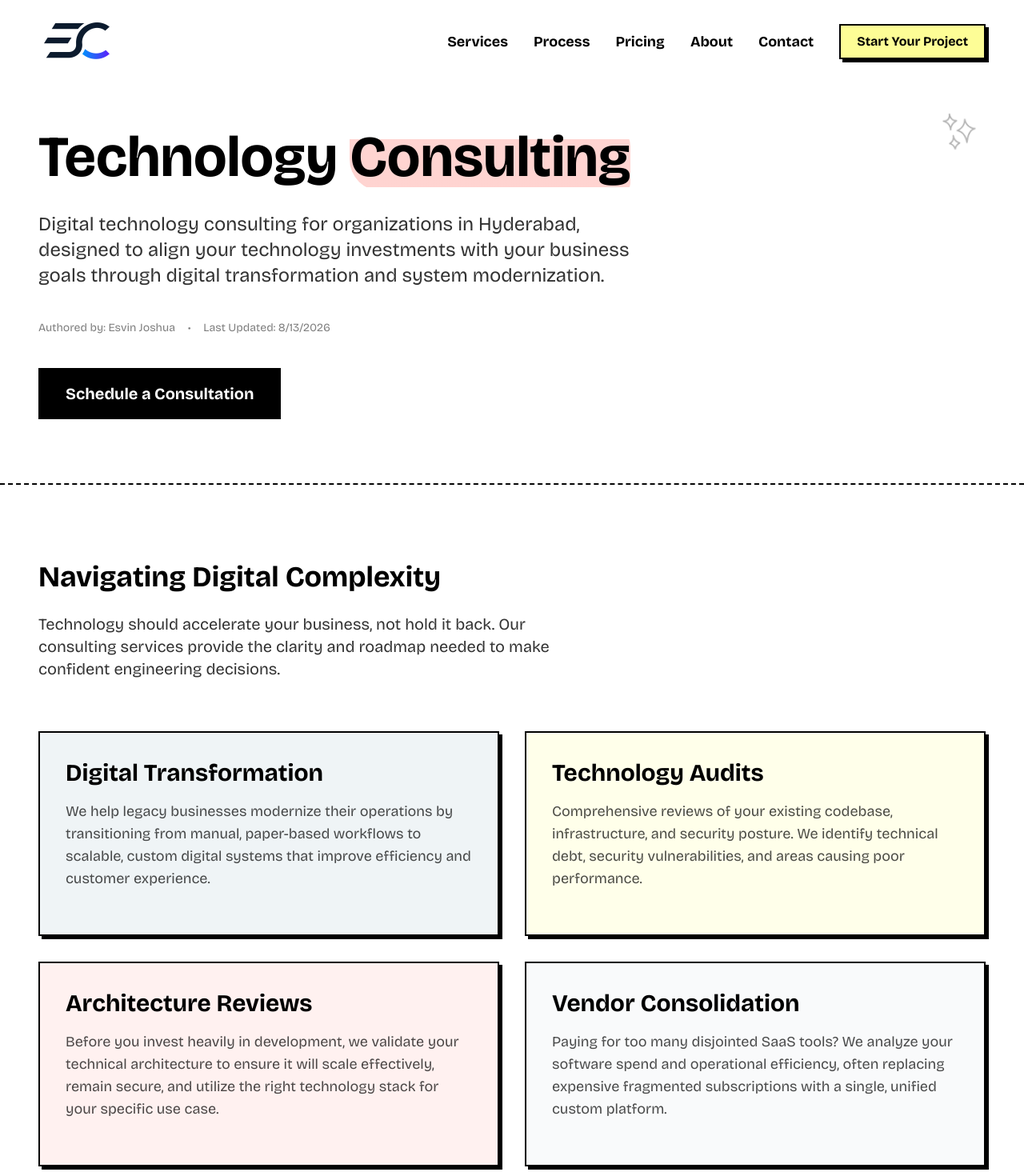
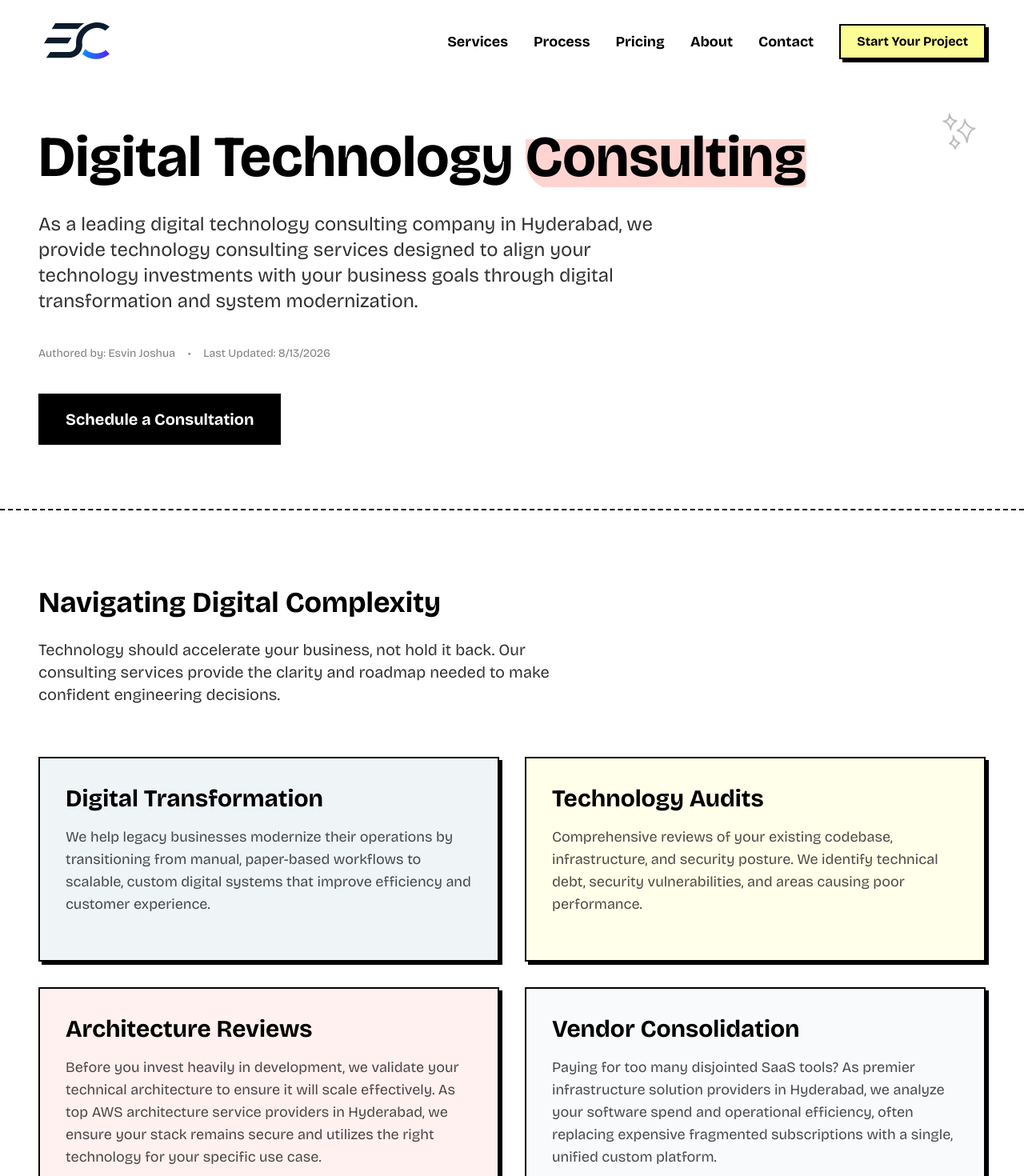
Before and after one commit to Esvin-Creative/esvin-creative-website, a Next.js app: page /technology-consulting in a window 1280 px wide. Shown: the top 1470 px of the page at 80% size. Built offline with nearby package versions, Linux system fonts and the light colour scheme.

Commit message:
update SEO

```diff
--- a/app/layout.tsx
+++ b/app/layout.tsx
@@ -65,7 +65,7 @@ export const metadata: Metadata = {
 
 const organizationSchema = {
   "@context": "https://schema.org",
-  "@type": "ProfessionalService",
+  "@type": ["ProfessionalService", "LocalBusiness"],
   "@id": "https://www.esvincreative.in/#organization",
   "name": "Esvin Creative",
   "url": "https://www.esvincreative.in",
@@ -89,10 +89,13 @@ const organizationSchema = {
     "latitude": 17.3850,
     "longitude": 78.4867
   },
-  "areaServed": {
-    "@type": "City",
-    "name": "Hyderabad"
-  },
+  "areaServed": [
+    { "@type": "City", "name": "Hyderabad" },
+    { "@type": "City", "name": "Secunderabad" },
+    { "@type": "City", "name": "Khammam" },
+    { "@type": "City", "name": "Warangal" },
+    { "@type": "State", "name": "Telangana" }
+  ],
   "sameAs": [
     "https://github.com/Esvin-Creative",
     "https://www.linkedin.com/company/esvin-creative",
--- a/app/mobile-app-development/page.tsx
+++ b/app/mobile-app-development/page.tsx
@@ -9,9 +9,9 @@ import AISearchBlocks from "@/components/AISearchBlocks";
 import JsonLd from "@/components/JsonLd";
 
 export const metadata: Metadata = {
-  title: "Mobile App Development Company Hyderabad | Esvin Creative",
-  description: "Expert mobile app development company in Hyderabad. We build high-performance iOS, Android, and cross-platform Flutter applications.",
-  keywords: ["mobile app development company hyderabad", "android app development", "ios app development", "flutter development", "cross platform development", "telangana", "india"],
+  title: "Mobile App Development Company Hyderabad | iOS & Android",
+  description: "Expert mobile app development company in Hyderabad. We build high-performance iOS, Android, and cross-platform Flutter applications across Telangana including Secunderabad, Khammam, and Warangal.",
+  keywords: ["mobile app development company hyderabad", "ios and android app development in secunderabad", "app development in khammam", "cross-platform app development in warangal", "cross platform app developers hyderabad", "flutter development", "telangana", "india"],
   alternates: {
     canonical: "https://www.esvincreative.in/mobile-app-development",
   },
@@ -106,7 +106,7 @@ export default function MobileAppDevelopmentPage() {
             Mobile App <SketchHighlight color="yellow">Development</SketchHighlight>
           </h1>
           <p className="text-lg sm:text-2xl font-ultra text-black/80 max-w-3xl leading-relaxed mb-6 sm:mb-10">
-            As a premier mobile app development company in Hyderabad, we engineer beautiful, scalable iOS and Android applications that users love.
+            As a premier mobile app development company in Hyderabad, we engineer beautiful, scalable iOS and Android applications that users love. We also serve clients needing cross-platform app development in Warangal, app development in Khammam, and iOS and Android app development in Secunderabad.
           </p>
           <div className="flex flex-wrap items-center gap-2 sm:gap-4 text-xs sm:text-sm font-ultra text-black/50 mb-6 sm:mb-10">
             <span>Authored by: Esvin Joshua</span>
@@ -223,7 +223,7 @@ export default function MobileAppDevelopmentPage() {
             Launch Your App with Confidence
           </h2>
           <p className="text-xl font-ultra text-black/80 mb-10">
-            Partner with India's leading mobile experts based in Telangana to build your next blockbuster application.
+            Partner with the leading cross platform app developers in Hyderabad and Telangana to build your next blockbuster application.
           </p>
           <div className="flex flex-col sm:flex-row items-center justify-center gap-6">
             <Link href="/contact" className="px-8 py-4 bg-black text-white text-xl font-bold font-ultra sketch-border hover:bg-highlight-blue hover:text-black transition-colors w-full sm:w-auto">
--- a/app/technology-consulting/page.tsx
+++ b/app/technology-consulting/page.tsx
@@ -9,9 +9,9 @@ import AISearchBlocks from "@/components/AISearchBlocks";
 import JsonLd from "@/components/JsonLd";
 
 export const metadata: Metadata = {
-  title: "Digital Technology Consulting Company in Hyderabad | Esvin Creative",
-  description: "Digital technology consulting for growing organizations in Hyderabad: digital transformation, system modernization, architecture reviews, and IT strategy.",
-  keywords: ["digital technology consulting company in hyderabad", "technology consulting hyderabad", "digital transformation consulting", "IT consulting", "technology strategy", "system modernization", "telangana", "india"],
+  title: "Digital Technology Consulting Company in Hyderabad | IT Strategy",
+  description: "Top digital technology consulting company in Hyderabad offering technology consulting services, AWS architecture, and infrastructure solutions for growing organizations.",
+  keywords: ["digital technology consulting company in hyderabad", "technology consulting services in hyderabad", "aws architecture service providers in hyderabad", "infrastructure solution providers in hyderabad", "technology strategy", "system modernization", "telangana", "india"],
   alternates: {
     canonical: "https://www.esvincreative.in/technology-consulting",
   },
@@ -103,10 +103,10 @@ export default function TechnologyConsultingPage() {
 
         <div className="max-w-7xl mx-auto">
           <h1 className="text-3xl sm:text-5xl md:text-7xl font-bold font-ultra text-black mb-4 sm:mb-8 leading-tight">
-            Technology <SketchHighlight color="pink">Consulting</SketchHighlight>
+            Digital Technology <SketchHighlight color="pink">Consulting</SketchHighlight>
           </h1>
           <p className="text-lg sm:text-2xl font-ultra text-black/80 max-w-3xl leading-relaxed mb-6 sm:mb-10">
-            Digital technology consulting for organizations in Hyderabad, designed to align your technology investments with your business goals through digital transformation and system modernization.
+            As a leading digital technology consulting company in Hyderabad, we provide technology consulting services designed to align your technology investments with your business goals through digital transformation and system modernization.
           </p>
           <div className="flex flex-wrap items-center gap-2 sm:gap-4 text-xs sm:text-sm font-ultra text-black/50 mb-6 sm:mb-10">
             <span>Authored by: Esvin Joshua</span>
@@ -151,14 +151,14 @@ export default function TechnologyConsultingPage() {
             <div className="bg-highlight-pink/20 p-8 sketch-border sketch-shadow">
               <h3 className="text-3xl font-bold font-ultra text-black mb-4">Architecture Reviews</h3>
               <p className="text-lg font-ultra text-black/70 mb-6">
-                Before you invest heavily in development, we validate your technical architecture to ensure it will scale effectively, remain secure, and utilize the right technology stack for your specific use case.
+                Before you invest heavily in development, we validate your technical architecture to ensure it will scale effectively. As top AWS architecture service providers in Hyderabad, we ensure your stack remains secure and utilizes the right technology for your specific use case.
               </p>
             </div>
 
             <div className="bg-gray-50 p-8 sketch-border sketch-shadow">
               <h3 className="text-3xl font-bold font-ultra text-black mb-4">Vendor Consolidation</h3>
               <p className="text-lg font-ultra text-black/70 mb-6">
-                Paying for too many disjointed SaaS tools? We analyze your software spend and operational efficiency, often replacing expensive fragmented subscriptions with a single, unified custom platform.
+                Paying for too many disjointed SaaS tools? As premier infrastructure solution providers in Hyderabad, we analyze your software spend and operational efficiency, often replacing expensive fragmented subscriptions with a single, unified custom platform.
               </p>
             </div>
           </div>
```
